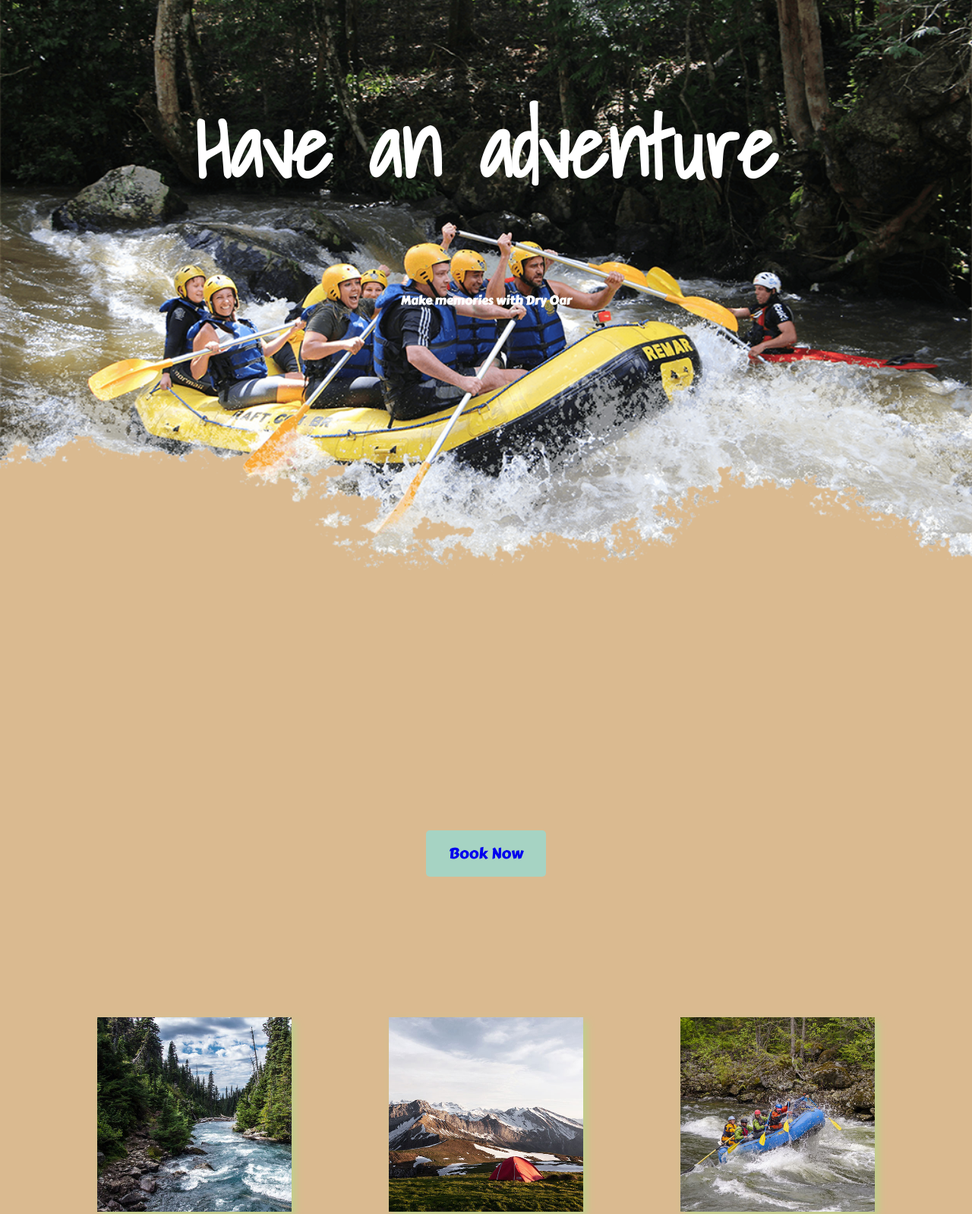
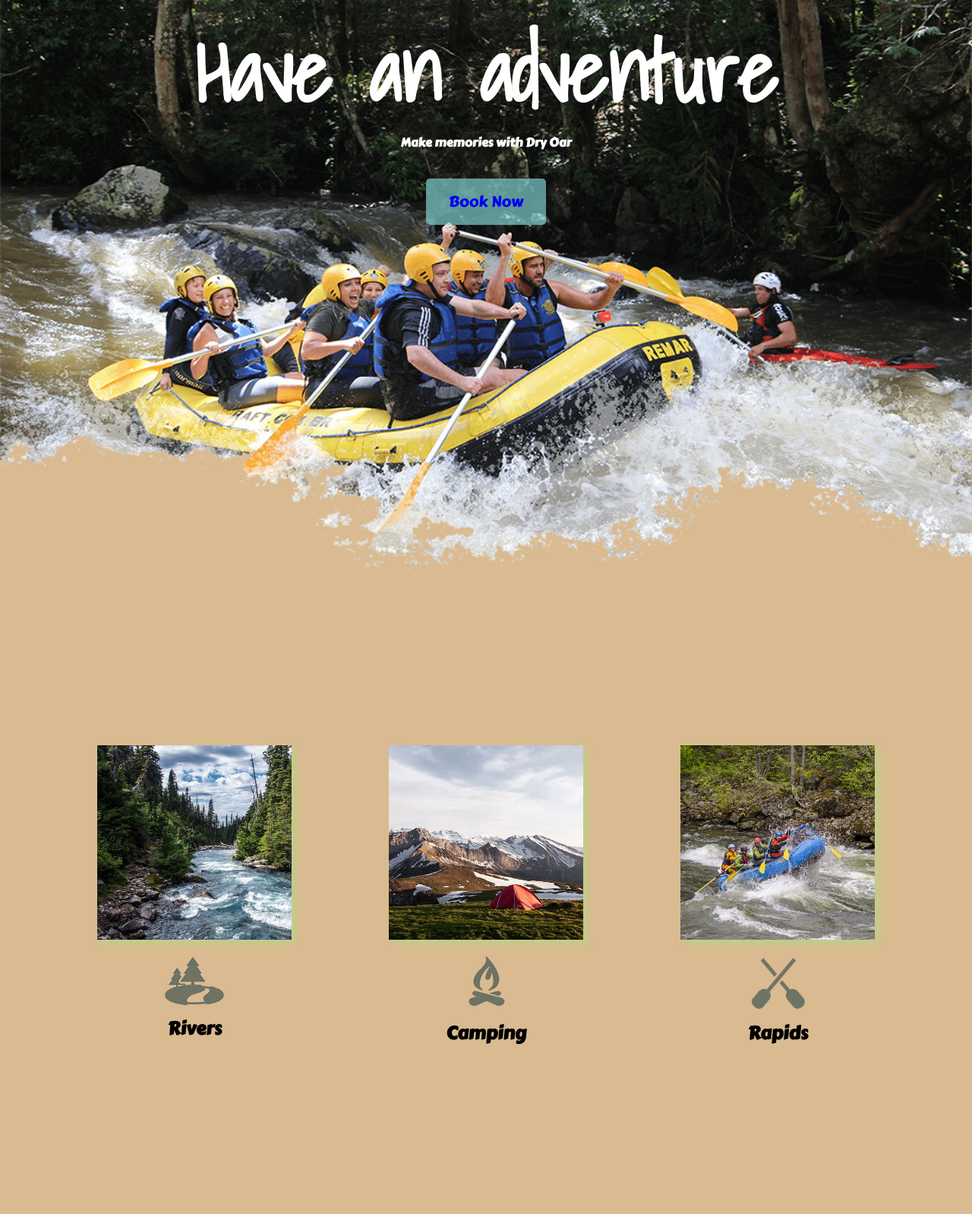
Before and after one commit to dylanzurita/wdd130, a plain HTML site: page wwr/index.html in a window 1280 px wide. Shown: the part 169-1767 px from the top of the page at 76% size. Drawn offline with Linux system fonts and the light colour scheme.

Commit message:
positioning

```diff
--- a/wwr/styles/style.css
+++ b/wwr/styles/style.css
@@ -59,17 +59,17 @@ nav a {
 }
 #Hero-msg h1 {
     text-align: center;
-    margin-top: -700px;
+    margin-top: -800px;
     color: rgb(255, 255, 255);
 }
 #Hero-msg h4{
     text-align: center;
-    margin-top: 100px;
+    margin-top: -100px;
     color:  rgb(255, 255, 255)
 }
 .button-box {
     text-align: center;
-    margin-top: 700px;
+    margin-top: 50px;
 }
 main section {
     text-align: center;
@@ -78,7 +78,7 @@ main section img {
     box-sizing: border-box;
 }
 #background {
-    height: 725px;
+    height: 800px;
     grid-column: 1/11;
     grid-row: 4/9;
 }
@@ -97,7 +97,6 @@ h2 {
 }
 nav a:hover {
     background-color: burlywood;
-
 }
 .book, .join {
     background-color: rgba(137, 226, 226, 0.634);
@@ -111,7 +110,7 @@ nav a:hover {
     background-color:  rgb(189, 183, 210);
 }
 .rivers-card, .camping-card, .rapids-card{
-    margin: 200px 0;
+    margin: 700px 0;
 }
 .rivers-card{
     grid-column: 2/4;
@@ -147,7 +146,7 @@ nav a:hover {
 }
 .msg {
     background-color: rgba(111, 111, 103, 0.78);
-    line-height: 1.5em;
+    line-height: 2em;
     padding: 35px;
     grid-column: 6/10;
     grid-row: 6/7;
```
